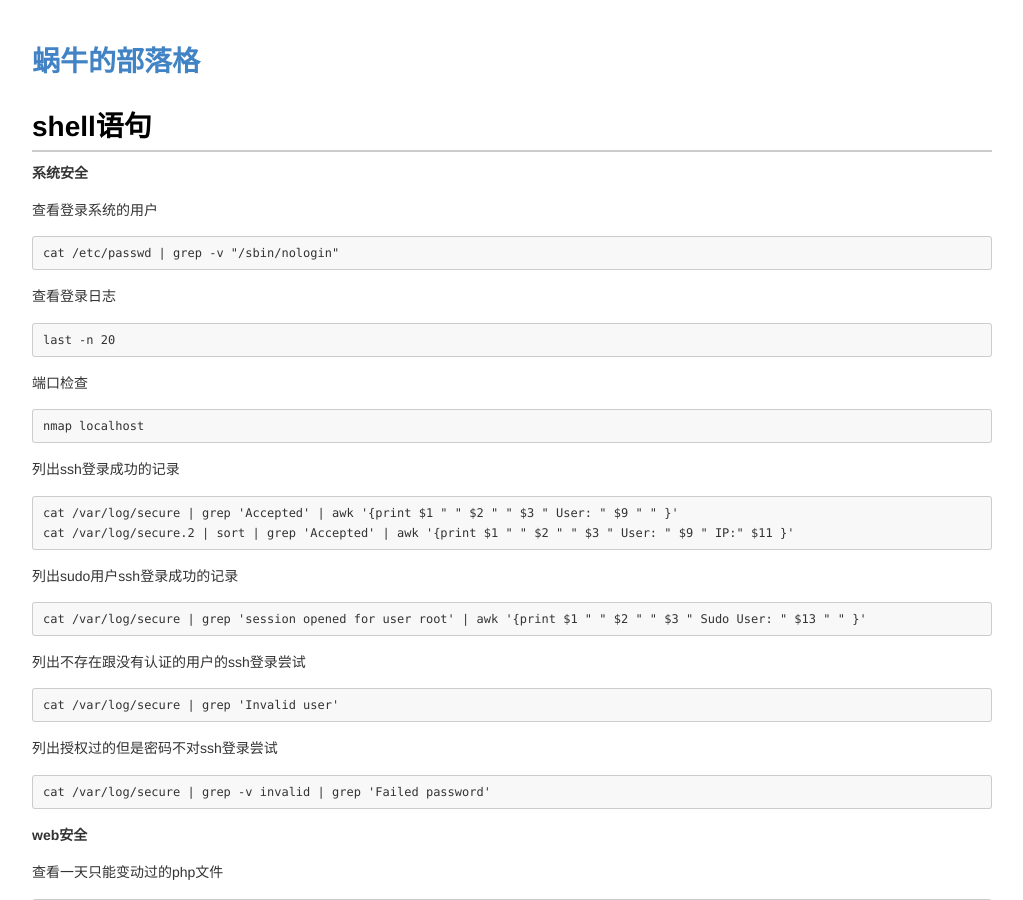
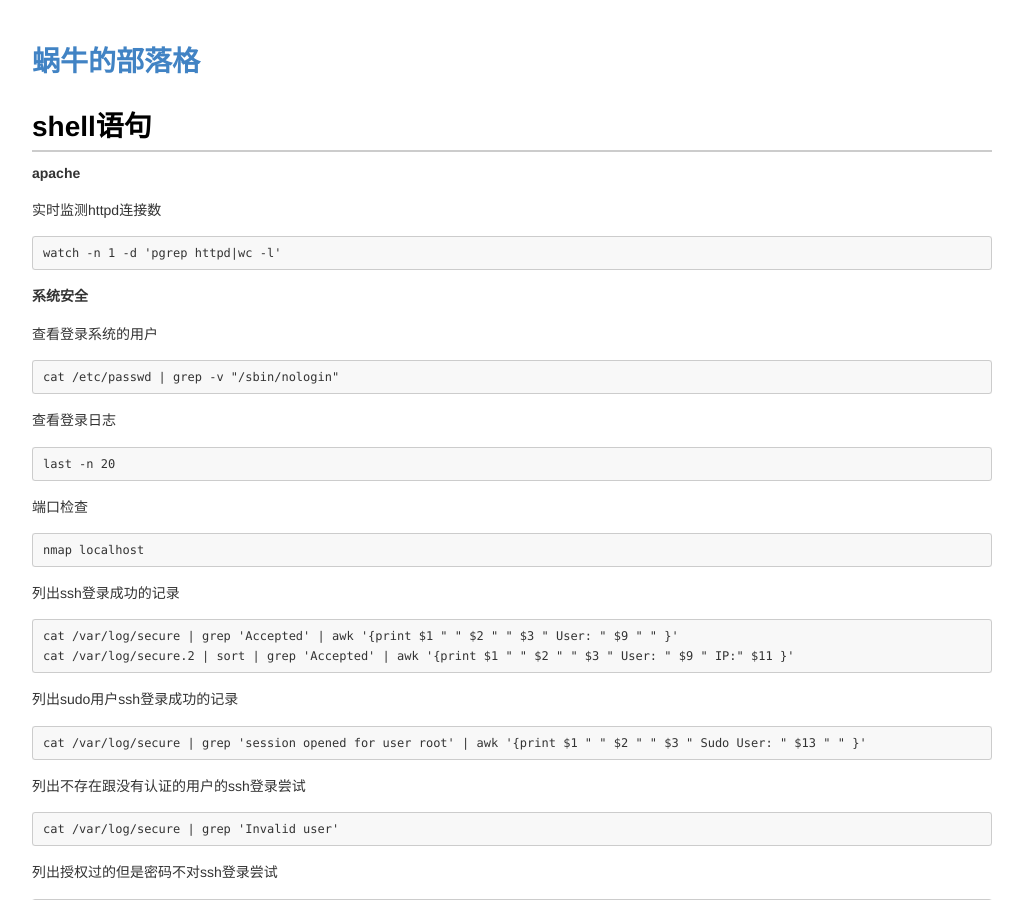
Before and after one commit to peng2089/dp.github.io, a Jekyll site: the page built from shell.md, in a window 1280 px wide and 900 px high. Shown: the whole window, without its empty margins (128-1151 px from the left). Built offline with Jekyll 4.4.1, drawn with Linux system fonts in a browser that asks for light colours.

Commit message:
add shell

```diff
--- a/shell.md
+++ b/shell.md
@@ -2,6 +2,12 @@
 layout: default
 title: shell语句
 ---
+**apache**
+
+实时监测httpd连接数
+
+	watch -n 1 -d 'pgrep httpd|wc -l'
+
 
 **系统安全**
 
```
